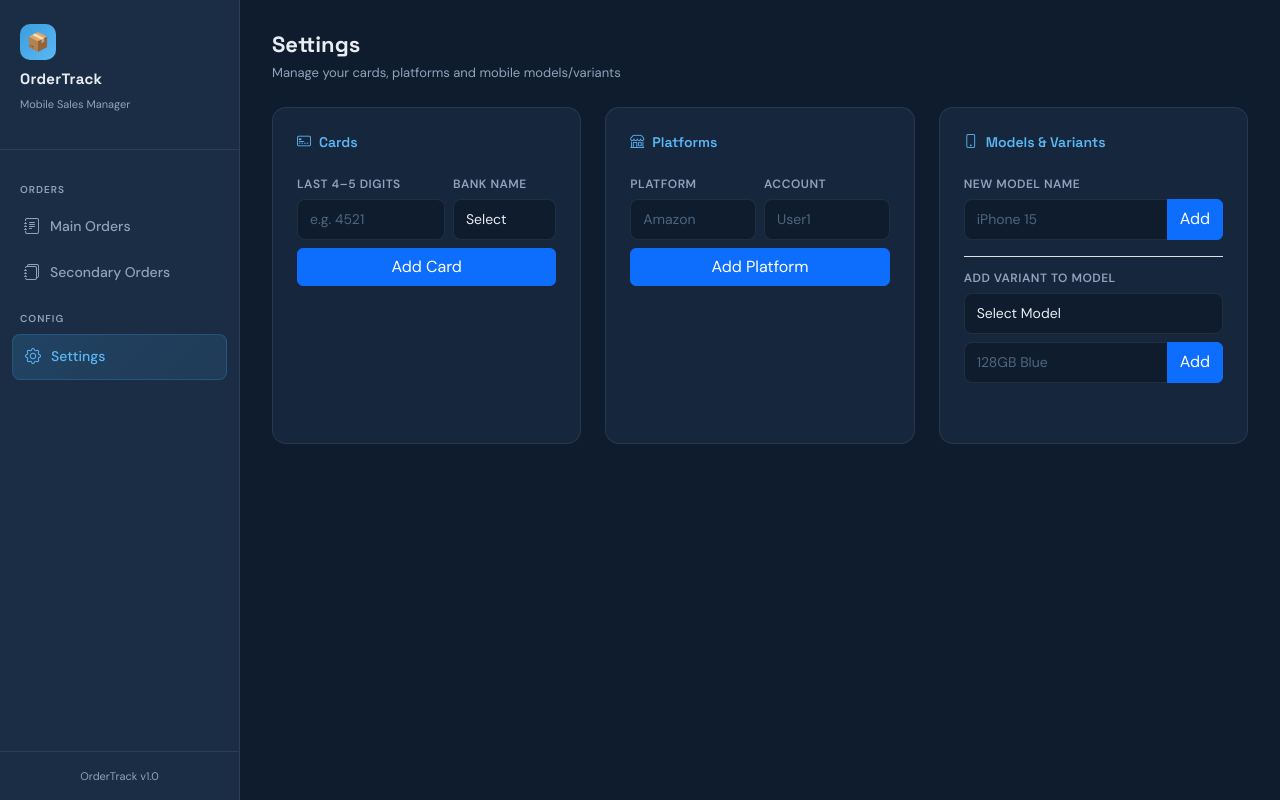
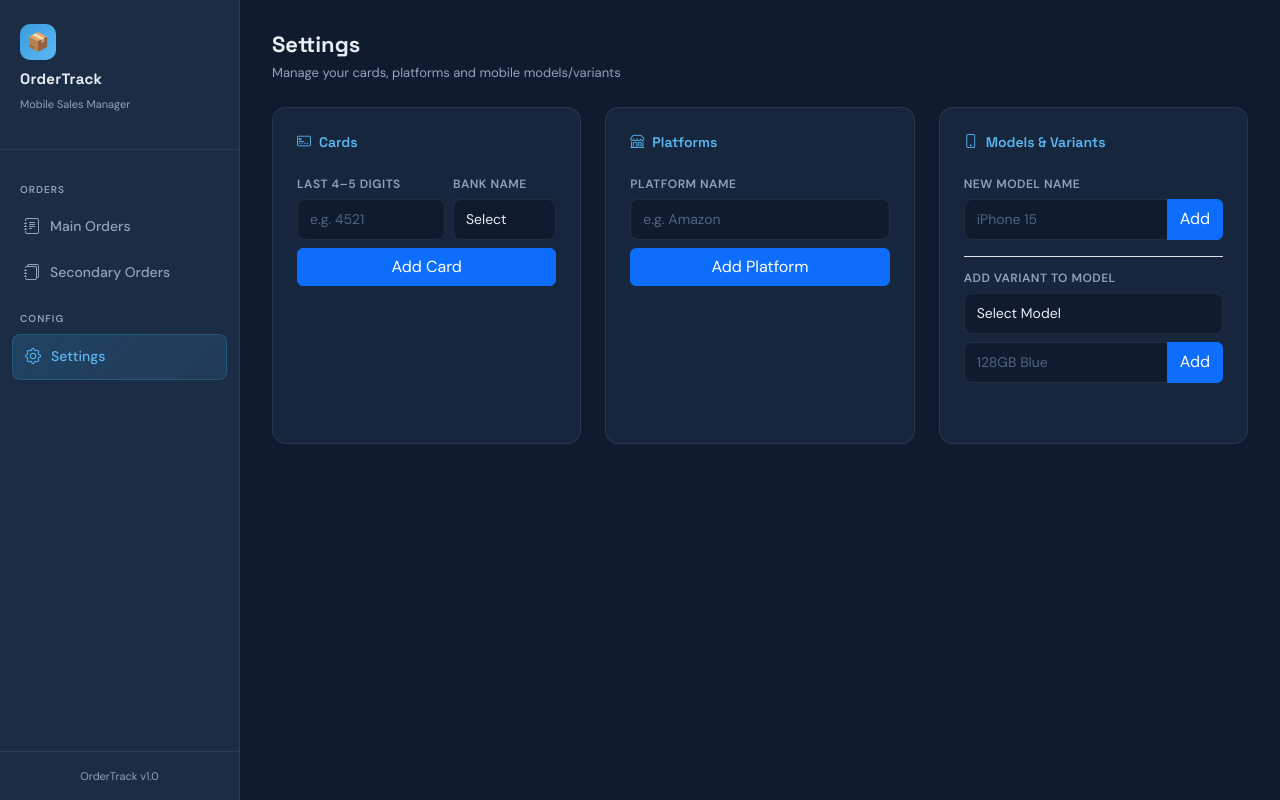
Before and after one commit to sadhukhangourab9-star/sales-tracker-made-by-claude, a Flask app: page /settings in a window 1280 px wide. Run offline with Flask 3, Linux system fonts and the light colour scheme; data that the repository does not hold is empty; some libraries are stand-ins or nearby versions.

Commit message:
Update settings.html

```diff
--- a/templates/settings.html
+++ b/templates/settings.html
@@ -49,13 +49,9 @@
     <div class="card-panel" style="height:100%;">
       <div class="card-panel-title"><i class="bi bi-shop"></i> Platforms</div>
       <div class="row g-2 mb-3">
-        <div class="col-6">
-          <label class="form-label">Platform</label>
-          <input type="text" id="plat_name" class="form-control" placeholder="Amazon"/>
-        </div>
-        <div class="col-6">
-          <label class="form-label">Account</label>
-          <input type="text" id="plat_acc" class="form-control" placeholder="User1"/>
+        <div class="col-12">
+          <label class="form-label">Platform Name</label>
+          <input type="text" id="plat_name" class="form-control" placeholder="e.g. Amazon"/>
         </div>
         <div class="col-12 mt-2">
           <button class="btn btn-primary w-100" onclick="addPlatform()">Add Platform</button>
@@ -126,7 +122,6 @@ async function loadPlatforms() {
     <div class="list-item">
       <div>
         <div style="font-weight:600;">${p.platform_name}</div>
-        <div style="font-size:12px;color:var(--muted);">${p.account_name}</div>
       </div>
       <button class="btn-icon text-danger" onclick="deletePlatform(${p.id})"><i class="bi bi-trash"></i></button>
     </div>
@@ -135,11 +130,10 @@ async function loadPlatforms() {
 
 async function addPlatform() {
   const name = document.getElementById('plat_name').value.trim();
-  const acc  = document.getElementById('plat_acc').value.trim();
-  if (!name || !acc) { showToast('Enter both fields', 'error'); return; }
-  await api('/api/platforms', 'POST', {platform_name: name, account_name: acc});
+  if (!name) { showToast('Enter platform name', 'error'); return; }
+  // We send an empty string for account_name to satisfy the backend API
+  await api('/api/platforms', 'POST', {platform_name: name, account_name: ""});
   document.getElementById('plat_name').value = '';
-  document.getElementById('plat_acc').value = '';
   showToast('Platform added!');
   loadPlatforms();
 }
```
